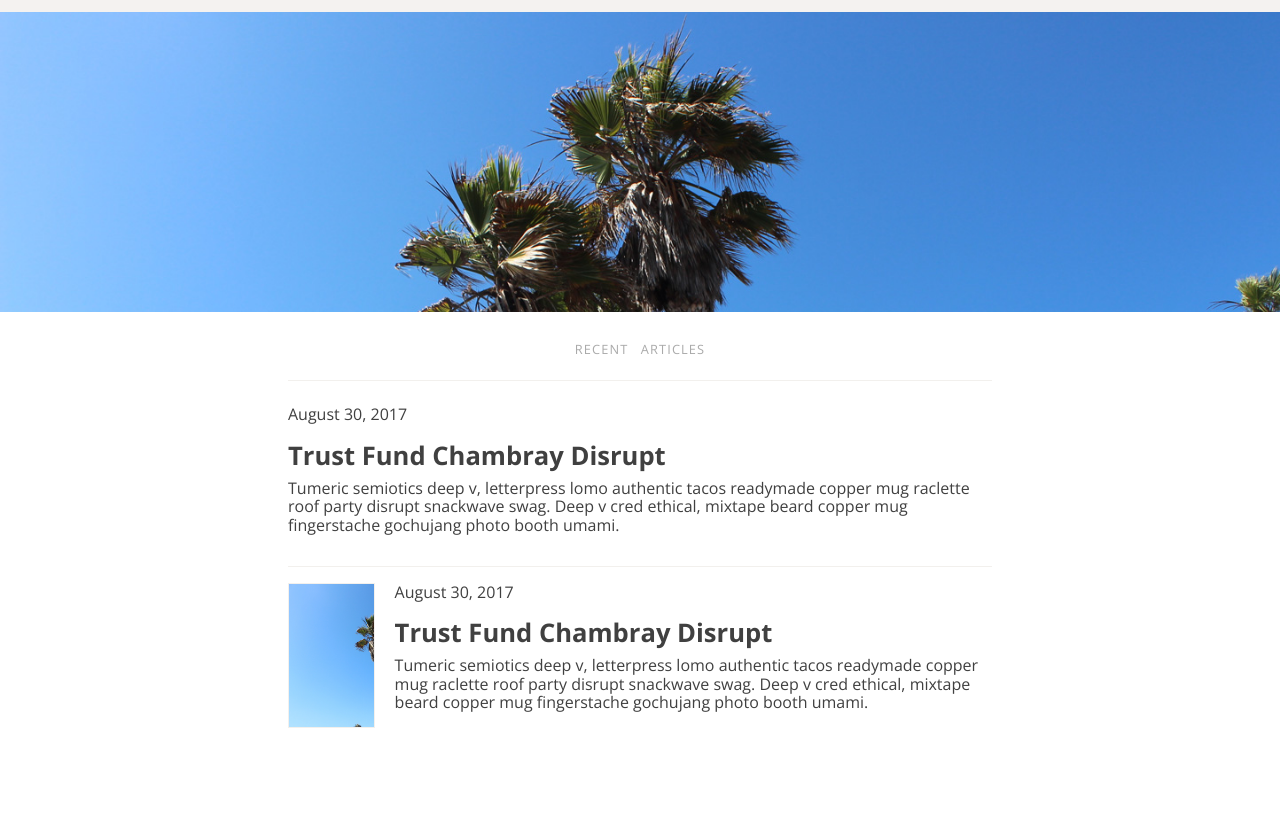
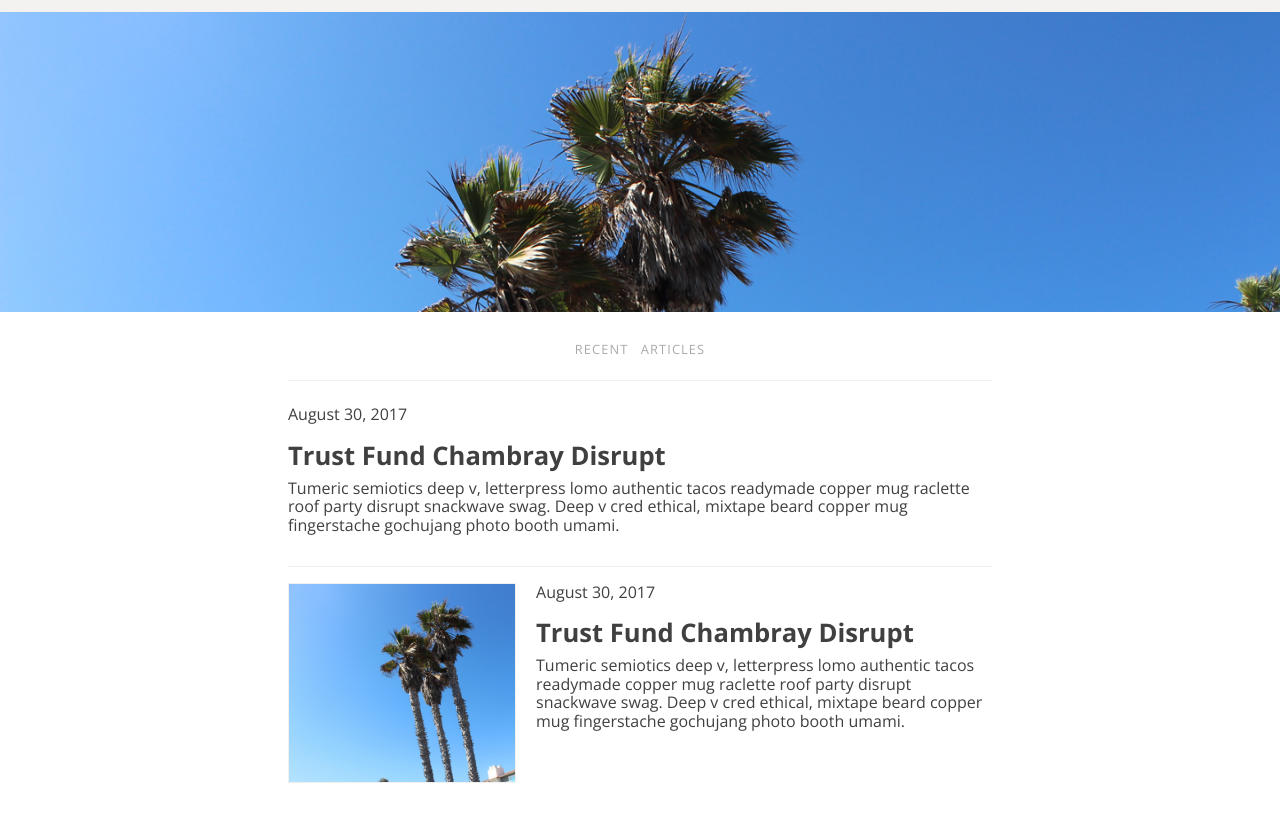
Before and after one commit to lexisvon/personal-website-ocs, a plain HTML site: page index.html in a window 1280 px wide. Shown: the part 70-892 px from the top of the page. Before the commit the page ends 844 px from the top, so only its background shows below. Drawn offline with nearby package versions, Linux system fonts and the light colour scheme.

Commit message:
uptodate

```diff
--- a/css/main.css
+++ b/css/main.css
@@ -2,20 +2,17 @@ html * {
   padding: 0;
   margin: 0;
 }
-
 *, *:after, *:before {
   -webkit-box-sizing: border-box;
   -moz-box-sizing: border-box;
   box-sizing: border-box;
 }
-
 body {
   font-family: 'Open Sans', sans-serif;
   font-size: 16px;
   font-weight: 300;
   -webkit-font-smoothing: antialiased;
 }
-
 ::-webkit-scrollbar {display:none;}
 ::-moz-scrollbar {display:none;}
 ::-ms-scrollbar {display:none;}
@@ -191,6 +188,7 @@ header, .mobile-nav {
 }
 .article-img-1 {
 	background: url(../img/tree.jpg) no-repeat;
+	height: 200px;
 }
 .article-img-styles {
 	background-size: cover;
@@ -284,7 +282,7 @@ i {
 		margin-right: 20px;
 	}
 	.article-width {
-		widows: 66.6%;
+		width: 66.6%;
 	}
 
 }
```
